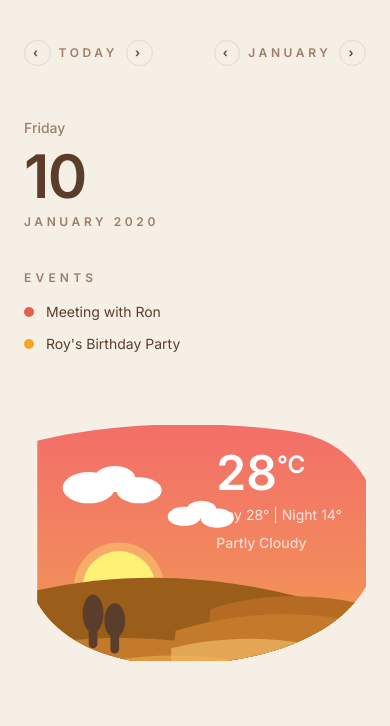
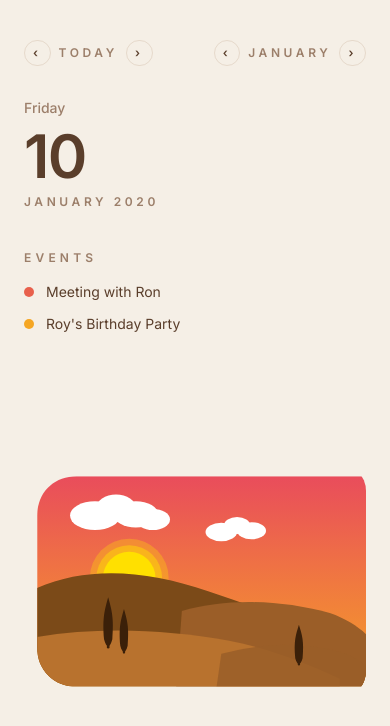
Before and after one commit to Subiksha1705/Kalender, a Next.js app in the folder kalender/: page /weather in a window 390 px wide. Shown: the top 726 px of the page. Built offline with nearby package versions, Linux system fonts and the light colour scheme.

Commit message:
fix: responsiveness

```diff
--- a/kalender/app/globals.css
+++ b/kalender/app/globals.css
@@ -731,3 +731,23 @@ a {
     opacity: 1;
   }
 }
+
+@media (min-width: 1024px) {
+  :root {
+    --hero-width: 24%;
+    --calendar-width: 56%;
+    --notes-width: 20%;
+  }
+
+  .calendar-shell {
+    padding: 20px;
+  }
+}
+
+@media (min-width: 1280px) {
+  :root {
+    --hero-width: 22%;
+    --calendar-width: 60%;
+    --notes-width: 18%;
+  }
+}
--- a/kalender/components/weather/CloudGroup.tsx
+++ b/kalender/components/weather/CloudGroup.tsx
@@ -1,15 +1,16 @@
 export default function CloudGroup() {
   return (
     <g fill="white">
-      <g>
-        <ellipse cx="120" cy="95" rx="30" ry="18" />
-        <ellipse cx="150" cy="85" rx="24" ry="15" />
-        <ellipse cx="178" cy="98" rx="26" ry="15" />
+      <g transform="translate(0,-10)">
+        <ellipse cx="108" cy="90" rx="38" ry="22" />
+        <ellipse cx="140" cy="78" rx="30" ry="20" />
+        <ellipse cx="170" cy="88" rx="34" ry="20" />
+        <ellipse cx="196" cy="96" rx="26" ry="16" />
       </g>
-      <g>
-        <ellipse cx="230" cy="128" rx="19" ry="11" />
-        <ellipse cx="250" cy="120" rx="17" ry="10" />
-        <ellipse cx="268" cy="130" rx="19" ry="11" />
+      <g transform="translate(90,-25)">
+        <ellipse cx="210" cy="130" rx="24" ry="14" />
+        <ellipse cx="234" cy="120" rx="20" ry="13" />
+        <ellipse cx="256" cy="128" rx="22" ry="13" />
       </g>
     </g>
   );
--- a/kalender/components/weather/DesertScene.tsx
+++ b/kalender/components/weather/DesertScene.tsx
@@ -14,55 +14,33 @@ export default function DesertScene({ season, onSunClick }: DesertSceneProps) {
   const gradientId = useId();
   const clipId = useId();
   const { skyTop, skyMid, skyBottom, sunGlow } = seasonTokens[season];
-  const scale = 1.32;
-  const translateX = -60;
-  const translateY = -30;
 
   return (
     <svg
       viewBox="0 0 520 360"
-      className="h-full w-full"
+      preserveAspectRatio="xMidYMid slice"
+      className="block h-full w-full"
       role="img"
       aria-label="Desert landscape"
     >
       <defs>
         <linearGradient id={gradientId} x1="0" y1="0" x2="0" y2="1">
           <stop offset="0%" stopColor={skyTop} />
-          <stop offset="55%" stopColor={skyMid} />
+          <stop offset="50%" stopColor={skyMid} />
           <stop offset="100%" stopColor={skyBottom} />
         </linearGradient>
         <clipPath id={clipId}>
-          <path d="M20 24 C140 -6 300 -8 420 12 C500 28 540 92 540 170 C540 276 440 342 300 360 C160 378 60 340 20 270 Z" />
+          <path d="M80 20 H520 V340 H80 C45 340 20 315 20 280 V80 C20 45 45 20 80 20 Z" />
         </clipPath>
       </defs>
+
       <g clipPath={`url(#${clipId})`}>
-        <g transform={`translate(${translateX} ${translateY}) scale(${scale})`}>
-          <rect width="520" height="360" fill={`url(#${gradientId})`} />
-          <CloudGroup />
-          <SkySun onClick={onSunClick} skyColor={sunGlow} />
-          <HillLayer season={season} />
-          <TreeSet />
-          <path
-            d="M215 280 C260 268 320 265 370 275 C410 282 450 298 475 316 C430 316 380 320 330 324 C280 328 245 322 215 312 Z"
-            fill="#F7C371"
-            opacity="0.6"
-          />
-          <path
-            d="M110 302 C170 286 240 284 300 296 C340 304 380 318 420 336 C360 336 310 340 250 344 C190 348 140 342 110 330 Z"
-            fill="#F5B356"
-            opacity="0.55"
-          />
-          <path
-            d="M250 300 C290 292 330 290 360 296 C380 300 400 308 420 318 C390 318 350 320 310 324 C280 327 260 322 250 316 Z"
-            fill="#FDE7B1"
-            opacity="0.7"
-          />
-          <path
-            d="M300 320 C330 314 360 314 390 320 C410 324 430 332 450 342 C420 342 380 344 340 346 C320 348 305 344 300 338 Z"
-            fill="#FDE7B1"
-            opacity="0.6"
-          />
-        </g>
+        <rect width="520" height="360" fill={`url(#${gradientId})`} />
+        <CloudGroup />
+        <SkySun onClick={onSunClick} skyColor={sunGlow} />
+        <HillLayer season={season} />
+        <TreeSet />
+
       </g>
     </svg>
   );
--- a/kalender/components/weather/HillLayer.tsx
+++ b/kalender/components/weather/HillLayer.tsx
@@ -1,8 +1,6 @@
 import { seasonTokens, type Season } from "@/lib/seasons";
 
-type HillLayerProps = {
-  season: Season;
-};
+type HillLayerProps = { season: Season };
 
 export default function HillLayer({ season }: HillLayerProps) {
   const { hillBack, hillMid, hillFront } = seasonTokens[season];
@@ -10,25 +8,21 @@ export default function HillLayer({ season }: HillLayerProps) {
   return (
     <g>
       <path
-        d="M0 230 C120 190 240 190 360 220 C430 240 480 260 520 300 L520 360 L0 360 Z"
+        d="M0 200 C80 155 180 160 280 195 C370 225 450 255 520 290 L520 360 L0 360 Z"
         fill={hillBack}
       />
       <path
-        d="M260 235 C320 215 390 215 460 235 C505 250 530 275 540 295 L540 360 L250 360 Z"
+        d="M240 225 C310 205 390 208 465 228 C505 242 530 265 540 288 L540 360 L230 360 Z"
         fill={hillMid}
       />
       <path
-        d="M220 260 C300 235 380 235 450 255 C495 268 525 295 540 320 L540 360 L210 360 Z"
+        d="M0 268 C100 248 210 252 310 270 C375 282 430 305 480 328 L480 360 L0 360 Z"
         fill={hillFront}
       />
       <path
-        d="M0 285 C120 260 220 265 300 285 C350 298 390 318 420 340 C360 340 300 345 230 348 C150 352 80 345 0 335 Z"
-        fill={hillFront}
-      />
-      <path
-        d="M-10 305 C80 285 160 288 230 305 C270 314 300 330 320 350 C260 350 190 352 120 354 C40 356 0 350 -20 344 Z"
+        d="M300 290 C370 272 430 272 490 290 C515 300 535 318 545 338 L545 360 L290 360 Z"
         fill={hillMid}
-        opacity="0.8"
+        opacity="0.85"
       />
     </g>
   );
--- a/kalender/components/weather/SkySun.tsx
+++ b/kalender/components/weather/SkySun.tsx
@@ -7,18 +7,17 @@ export default function SkySun({ onClick, skyColor }: SkySunProps) {
   return (
     <g
       onClick={onClick}
-      onKeyDown={(event) => {
-        if (event.key === "Enter" || event.key === " ") {
-          onClick();
-        }
+      onKeyDown={(e) => {
+        if (e.key === "Enter" || e.key === " ") onClick();
       }}
       role="button"
       tabIndex={0}
       className="cursor-pointer"
       aria-label="Open calendar"
     >
-      <circle cx="155" cy="210" r="52" fill={skyColor} opacity="0.35" />
-      <circle cx="155" cy="210" r="42" fill={skyColor} />
+      <circle cx="160" cy="175" r="60" fill={skyColor} opacity="0.30" />
+      <circle cx="160" cy="175" r="50" fill={skyColor} opacity="0.45" />
+      <circle cx="160" cy="175" r="40" fill={skyColor} />
     </g>
   );
 }
--- a/kalender/components/weather/TemperatureBlock.tsx
+++ b/kalender/components/weather/TemperatureBlock.tsx
@@ -13,14 +13,16 @@ export default function TemperatureBlock({
 }: TemperatureBlockProps) {
   return (
     <div className="flex flex-col gap-2 text-white">
-      <div className="text-5xl font-semibold leading-none">
+      <div className="text-[clamp(28px,4.6vw,52px)] font-semibold leading-none">
         {temp}
-        <span className="align-top text-2xl">°C</span>
+        <span className="align-top text-[clamp(14px,2.2vw,24px)]">°C</span>
       </div>
-      <div className="text-sm text-white/80">
+      <div className="text-[clamp(12px,1.6vw,14px)] text-white/80">
         Day {day}° | Night {night}°
       </div>
-      <div className="text-sm font-medium text-white/70">{condition}</div>
+      <div className="text-[clamp(12px,1.6vw,14px)] font-medium text-white/70">
+        {condition}
+      </div>
     </div>
   );
 }
--- a/kalender/components/weather/TreeSet.tsx
+++ b/kalender/components/weather/TreeSet.tsx
@@ -1,18 +1,51 @@
 export default function TreeSet() {
+  function Cypress({
+    x,
+    y,
+    height = 70,
+    width = 16,
+  }: {
+    x: number;
+    y: number;
+    height?: number;
+    width?: number;
+  }) {
+    const hw = width / 2;
+    const trunkH = height * 0.18;
+    const trunkW = width * 0.22;
+    return (
+      <g fill="#3B2009">
+        <rect
+          x={x - trunkW / 2}
+          y={y - trunkH}
+          width={trunkW}
+          height={trunkH}
+          rx={trunkW / 2}
+        />
+        <path
+          d={`
+            M ${x} ${y - height}
+            C ${x + hw * 0.6} ${y - height + height * 0.25},
+              ${x + hw} ${y - height * 0.6},
+              ${x + hw * 0.7} ${y - trunkH}
+            C ${x + hw * 0.3} ${y},
+              ${x - hw * 0.3} ${y},
+              ${x - hw * 0.7} ${y - trunkH}
+            C ${x - hw} ${y - height * 0.6},
+              ${x - hw * 0.6} ${y - height + height * 0.25},
+              ${x} ${y - height}
+            Z
+          `}
+        />
+      </g>
+    );
+  }
+
   return (
-    <g fill="#5A3E2B">
-      <g>
-        <rect x="120" y="250" width="10" height="30" rx="5" />
-        <ellipse cx="125" cy="240" rx="12" ry="22" />
-      </g>
-      <g>
-        <rect x="145" y="258" width="10" height="28" rx="5" />
-        <ellipse cx="150" cy="248" rx="12" ry="20" />
-      </g>
-      <g>
-        <rect x="410" y="295" width="12" height="36" rx="6" />
-        <ellipse cx="416" cy="285" rx="14" ry="26" />
-      </g>
+    <g>
+      <Cypress x={128} y={282} height={78} width={18} />
+      <Cypress x={152} y={290} height={68} width={16} />
+      <Cypress x={418} y={308} height={62} width={16} />
     </g>
   );
 }
--- a/kalender/components/weather/WeatherCard.tsx
+++ b/kalender/components/weather/WeatherCard.tsx
@@ -20,29 +20,25 @@ export default function WeatherCard({ season }: WeatherCardProps) {
   const router = useRouter();
 
   return (
-    <section className="flex min-h-screen w-full flex-col bg-[#F5EFE6] px-6 py-10 md:px-12 md:py-12">
-      <div className="flex flex-1 flex-col gap-8">
-        <div className="flex items-center justify-between">
-          <DayNav />
-          <MonthNav month="January" />
+    <section className="flex min-h-screen w-full flex-col bg-[#F5EFE6] px-6 py-10 md:px-12 lg:pr-0">
+      <div className="mx-auto flex w-full max-w-none flex-1 flex-col gap-8">
+        <div className="grid w-full grid-cols-[1fr_auto] items-center gap-4 lg:grid-cols-[minmax(240px,1fr)_minmax(0,3fr)]">
+          <div className="flex items-center justify-start">
+            <DayNav />
+          </div>
+          <div className="flex items-center justify-end lg:justify-start">
+            <MonthNav month="January" />
+          </div>
         </div>
 
-        <div className="grid flex-1 items-center gap-8 lg:grid-cols-[1.05fr_1.4fr]">
-          <div className="flex flex-col justify-between gap-10">
+        <div className="grid flex-1 items-start gap-6 lg:grid-cols-[minmax(240px,1fr)_minmax(0,3fr)] lg:items-stretch lg:min-h-[70vh]">
+          <div className="flex flex-col gap-10">
             <DateBlock date={displayDate} />
             <EventsList events={events} />
           </div>
 
-          <div className="relative flex min-h-[360px] flex-col md:min-h-[460px] lg:min-h-[540px]">
-            <div className="absolute right-6 top-6 z-10">
-              <TemperatureBlock
-                temp={28}
-                day={28}
-                night={14}
-                condition="Partly Cloudy"
-              />
-            </div>
-            <div className="flex-1 overflow-hidden rounded-[28px]">
+          <div className="relative">
+            <div className="relative ml-auto aspect-[13/9] w-full overflow-hidden rounded-[28px] lg:aspect-auto lg:h-full lg:w-full lg:rounded-l-[40px] lg:rounded-r-none">
               <DesertScene
                 season={season}
                 onSunClick={() => router.push("/calendar")}
--- a/kalender/lib/seasons.ts
+++ b/kalender/lib/seasons.ts
@@ -13,13 +13,13 @@ export const seasonTokens: Record<
   }
 > = {
   summer: {
-    skyTop: "#F36A6A",
-    skyMid: "#F28B5D",
-    skyBottom: "#F5B02E",
-    hillFront: "#C47A2B",
-    hillMid: "#B56B23",
-    hillBack: "#9B5E1A",
-    sunGlow: "#FFF176",
+    skyTop: "#E8475F",
+    skyMid: "#F07840",
+    skyBottom: "#F5A623",
+    hillBack: "#7B4A18",
+    hillMid: "#9B5E28",
+    hillFront: "#B8722E",
+    sunGlow: "#FFE000",
   },
   winter: {
     skyTop: "#6FA8DC",
```
